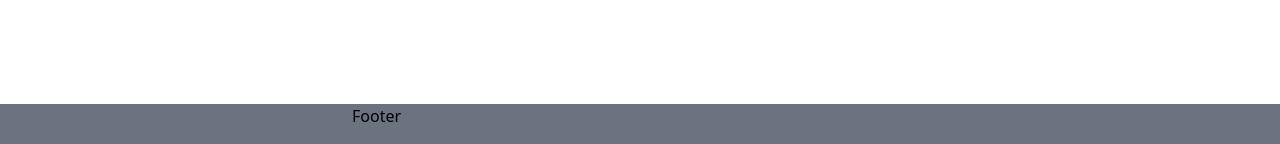
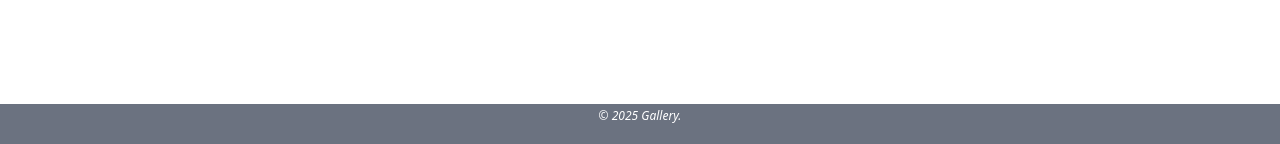
Before and after one commit to corka149/gallery, a FastAPI app: page / in a window 1280 px wide. Shown: the part 656-800 px from the top of the page. Run offline with FastAPI, Linux system fonts and the light colour scheme; parts of the project's set-up code (start-up, migrations or seed data) failed here and were passed over.

Commit message:
Add footer

```diff
--- a/main.py
+++ b/main.py
@@ -1,3 +1,4 @@
+from datetime import datetime
 import gettext
 from typing import Annotated
 
@@ -47,6 +48,7 @@
     def render(self, name: str, context: dict):
         context["_"] = _
         context["is_authenticated"] = False
+        context["year"] = datetime.now().year
         if self.request.cookies.get("gallery"):
             token = self.request.cookies.get("gallery")
             username = self.auth.verify_token(token)
--- a/static/css/styles.css
+++ b/static/css/styles.css
@@ -581,6 +581,10 @@
   margin-top: 1rem;
 }
 
+.mt-1 {
+  margin-top: 0.25rem;
+}
+
 .block {
   display: block;
 }
@@ -731,6 +735,11 @@
   padding-bottom: 0.5rem;
 }
 
+.py-4 {
+  padding-top: 1rem;
+  padding-bottom: 1rem;
+}
+
 .pb-4 {
   padding-bottom: 1rem;
 }
@@ -765,6 +774,10 @@
 
 .font-light {
   font-weight: 300;
+}
+
+.font-thin {
+  font-weight: 100;
 }
 
 .italic {
--- a/templates/layout/default.html.jinja
+++ b/templates/layout/default.html.jinja
@@ -84,7 +84,9 @@
         {% block footer %}
         <div class="mx-auto max-w-xl">
           <footer>
-            <p>Footer</p>
+            <p class="text-white italic font-thin text-xs text-center mt-1">
+              {{ _("Copyright") }} &copy; {{ year }} Gallery. {{ _("All rights reserved.") }}
+            </p>
           </footer>
         </div>
         {% endblock %}
```
Also changed, not shown: locales/de/LC_MESSAGES/base.po, locales/en/LC_MESSAGES/base.po, 1 other file.
